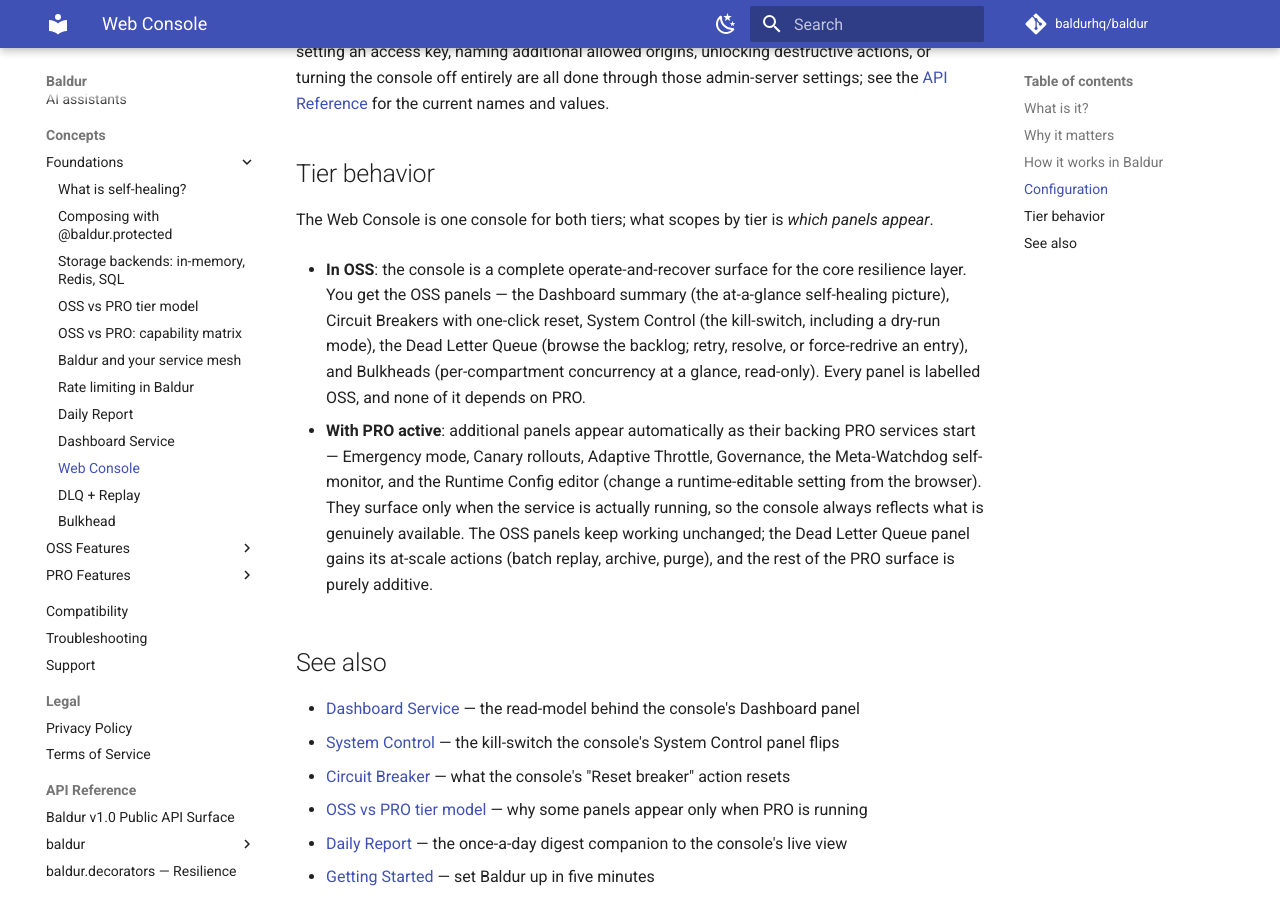
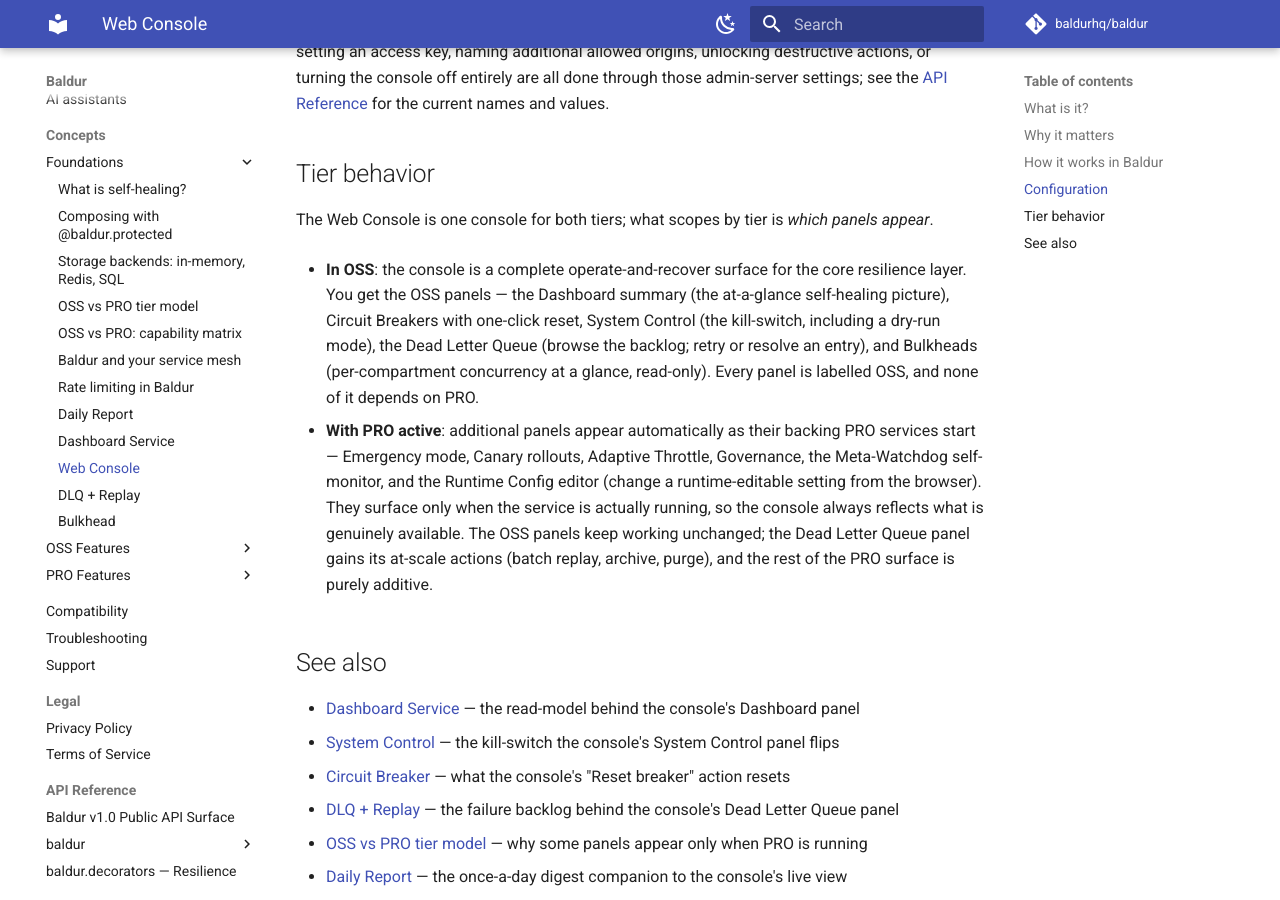
Before and after one commit to baldurhq/baldur, an MkDocs documentation site: the page built from docs/concepts/foundations/web-console.md, in a window 1280 px wide and 900 px high, scrolled down 3274 px. Built offline with MkDocs 1.6.1 and Material for MkDocs 9.7.7, drawn with Linux system fonts in a browser that asks for light colours; comment, search, counter and statistics services are not loaded; some of the changed text lies outside the part shown.

Commit message:
docs(concepts): list only real console actions for the DLQ panel; qualify PRO batch replay
- web-console: the Dead Letter Queue panel row and the In-OSS bullet
  listed force-redrive as a console action, but the console drilldown
  offers Retry and Resolve per entry - force-redrive is an admin REST
  API action, not a console button. Dropped from both spots and linked
  the DLQ + Replay guide from See also so the full single-entry action
  set stays one hop away.
- self-healing: qualify the PRO bullet to "batch replay from the
  console" - batch replay from code is OSS; the one-click console
  action is the PRO add (matches the tier-model and OSS-vs-PRO pages).

Co-Authored-By: Claude Fable 5 <noreply@anthropic.com>

```diff
--- a/docs/concepts/foundations/web-console.md
+++ b/docs/concepts/foundations/web-console.md
@@ -48,7 +48,7 @@ tier you are looking at.
 | Circuit Breakers | OSS | The state of each service's breaker | Reset a breaker |
 | System Control | OSS | Whether automation is enabled, and the kill-switch state | Enable or disable (kill-switch) automation, with a dry-run mode |
 | Emergency | PRO | The current emergency level | Trigger or release emergency mode |
-| Dead Letter Queue | OSS | The backlog of failed operations, browsable entry by entry | Retry, resolve, or force-redrive a single entry; batch replay, archive, and purge with PRO |
+| Dead Letter Queue | OSS | The backlog of failed operations, browsable entry by entry | Retry or resolve a single entry; batch replay, archive, and purge with PRO |
 | Bulkheads | OSS | Per-compartment concurrency usage | — (read-only) |
 | Canary Rollouts | PRO | In-flight canary rollouts | — (read-only) |
 | Adaptive Throttle | PRO | The current auto-tuning state | — (read-only) |
@@ -106,7 +106,7 @@ The Web Console is one console for both tiers; what scopes by tier is *which pan
 - **In OSS**: the console is a complete operate-and-recover surface for the core resilience layer.
   You get the OSS panels — the Dashboard summary (the at-a-glance self-healing picture), Circuit
   Breakers with one-click reset, System Control (the kill-switch, including a dry-run mode),
-  the Dead Letter Queue (browse the backlog; retry, resolve, or force-redrive an entry), and
+  the Dead Letter Queue (browse the backlog; retry or resolve an entry), and
   Bulkheads (per-compartment concurrency at a glance, read-only).
   Every panel is labelled OSS, and none of it depends on PRO.
 
@@ -123,6 +123,7 @@ The Web Console is one console for both tiers; what scopes by tier is *which pan
 - [Dashboard Service](dashboard-service.md) — the read-model behind the console's Dashboard panel
 - [System Control](../oss/system-control.md) — the kill-switch the console's System Control panel flips
 - [Circuit Breaker](../oss/circuit-breaker.md) — what the console's "Reset breaker" action resets
+- [DLQ + Replay](dlq-replay.md) — the failure backlog behind the console's Dead Letter Queue panel
 - [OSS vs PRO tier model](tier-model.md) — why some panels appear only when PRO is running
 - [Daily Report](daily-report.md) — the once-a-day digest companion to the console's live view
 - [Getting Started](../../getting-started/index.md) — set Baldur up in five minutes
```
Also changed, not shown: docs/concepts/foundations/self-healing.md (+1 -1 lines).
